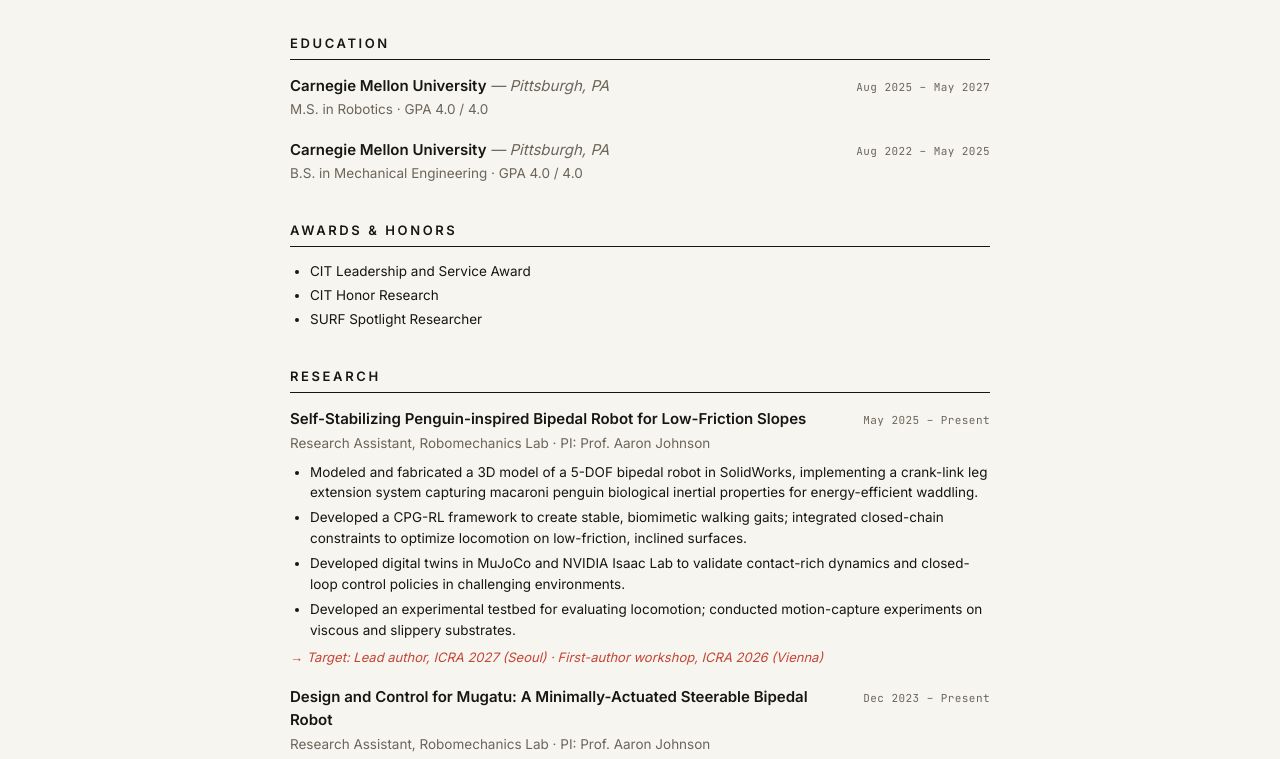
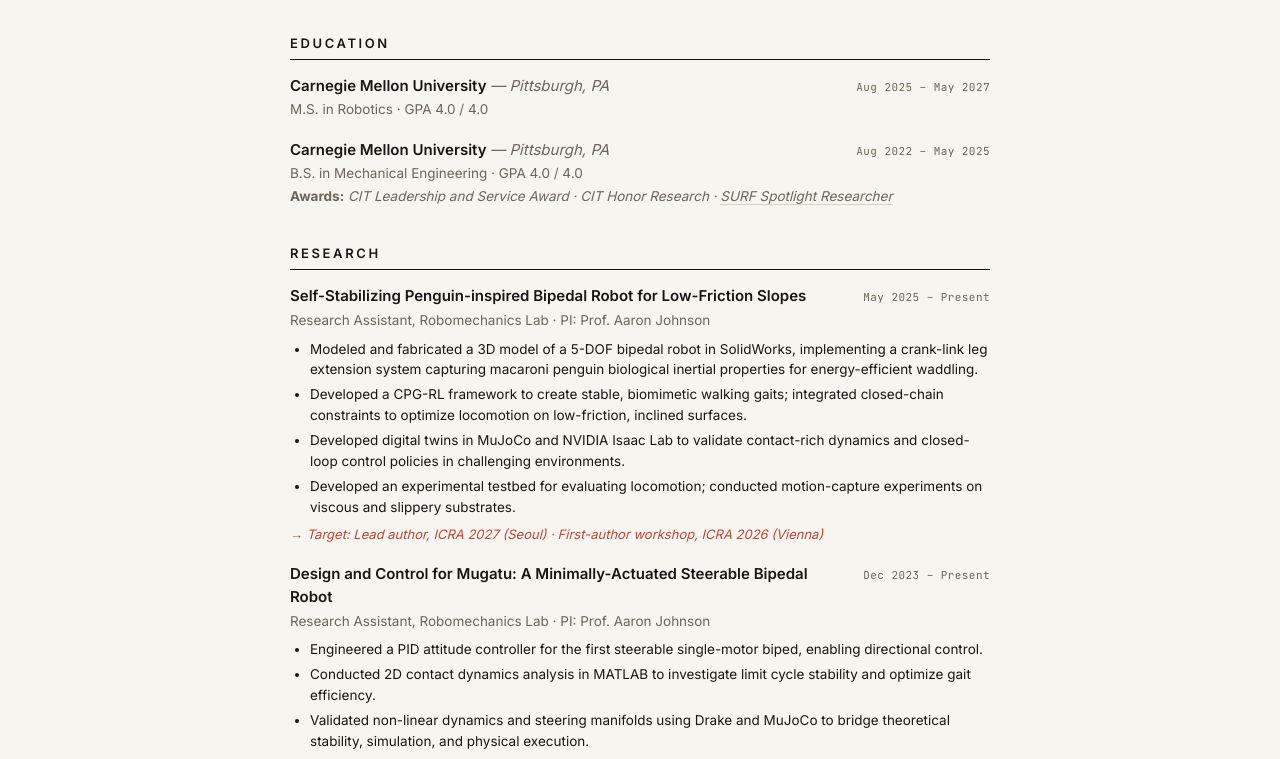
Before and after one commit to BenGu0530/BenGu0530.github.io, a plain HTML site: page cv.html in a window 1280 px wide. Shown: the part 226-985 px from the top of the page. Drawn offline with Linux system fonts and the light colour scheme.

Commit message:
Update CV/site: refresh resume PDF, fold awards under degree, add SURF feature link, drop Print button, bump date

```diff
--- a/cv.html
+++ b/cv.html
@@ -110,9 +110,6 @@
   .kv .v { }
   .kv .v span { display: inline-block; margin-right: 4px; padding: 2px 7px; background: var(--card); font-family: 'JetBrains Mono', ui-monospace, monospace; font-size: 10.5px; letter-spacing: 0.04em; margin-bottom: 4px; }
 
-  .awards-list { font-size: 13.5px; margin: 0; padding-left: 20px; }
-  .awards-list li { margin-bottom: 3px; }
-
   .course-grid { display: grid; grid-template-columns: 1fr 1fr; gap: 4px 16px; font-size: 13px; }
   .course-grid div::before { content: '·'; color: var(--accent); margin-right: 6px; }
 
@@ -143,7 +140,6 @@
   <div class="topbar">
     <a href="index.html" class="back">← Back to portfolio</a>
     <div class="actions">
-      <button class="btn" onclick="window.print()">Print / PDF</button>
       <a href="uploads/BenGuResume.pdf" class="btn primary" download>Download PDF</a>
     </div>
   </div>
@@ -176,14 +172,8 @@
         <div class="dates">Aug 2022 – May 2025</div>
       </div>
       <div class="role">B.S. in Mechanical Engineering · GPA 4.0 / 4.0</div>
+      <div class="role" style="font-style: italic;"><strong style="font-style: normal;">Awards:</strong> CIT Leadership and Service Award · CIT Honor Research · <a href="https://www.cmu.edu/news/stories/archives/2025/march/from-exploration-to-innovation-the-impact-of-surf-grants" target="_blank" rel="noopener">SURF Spotlight Researcher</a></div>
     </div>
-
-    <h2 class="sect">Awards &amp; Honors</h2>
-    <ul class="awards-list">
-      <li>CIT Leadership and Service Award</li>
-      <li>CIT Honor Research</li>
-      <li>SURF Spotlight Researcher</li>
-    </ul>
 
     <h2 class="sect">Research</h2>
     <div class="entry">
```
Also changed, not shown: index.html (+2 -1 lines), 1 other file.
